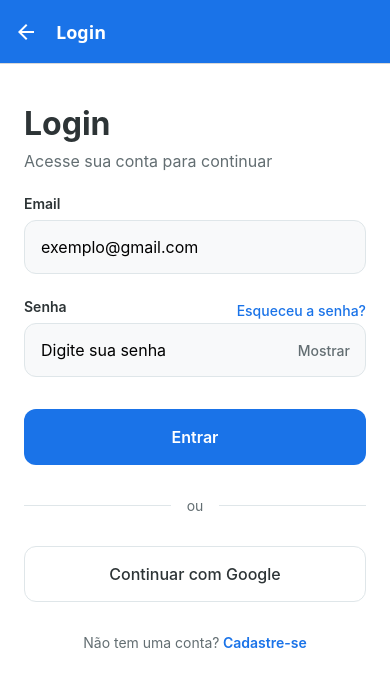
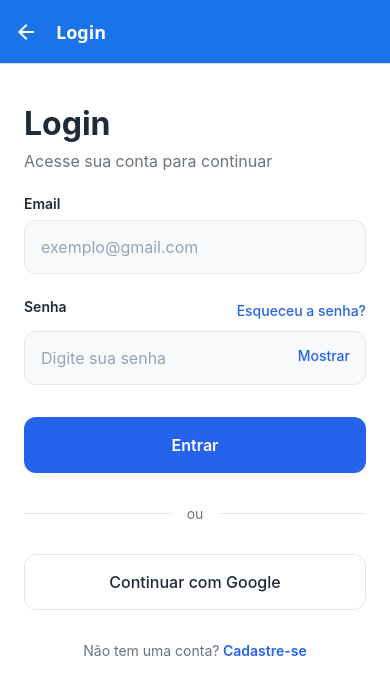
Before and after one commit to DiegoCarvalho-dev/SaasAcademia, a React Native app: screen /Login in a window 390 px wide. Shown: the top 694 px of the page. Built offline with nearby package versions, Linux system fonts and the light colour scheme.

Commit message:
feat: integrar LoginScreen com AuthContext

```diff
--- a/src/screens/LoginScreen.tsx
+++ b/src/screens/LoginScreen.tsx
@@ -8,22 +8,20 @@ import {
   KeyboardAvoidingView,
   Platform,
   ActivityIndicator,
+  Alert,
 } from 'react-native';
 import { useNavigation } from '@react-navigation/native';
 import { NativeStackNavigationProp } from '@react-navigation/native-stack';
 import { SafeAreaView } from 'react-native-safe-area-context';
-
-type RootStackParamList = {
-  Login: undefined;
-  Register: undefined;
-  Welcome: undefined;
-  MainTabs: undefined;
-};
+import { RootStackParamList } from '../App';
+import { useAuth } from '../contexts/AuthContext';
 
 type NavigationProp = NativeStackNavigationProp<RootStackParamList, 'Login'>;
 
 export default function LoginScreen() {
   const navigation = useNavigation<NavigationProp>();
+  const { signIn } = useAuth();
+
   const [email, setEmail] = useState('');
   const [password, setPassword] = useState('');
   const [loading, setLoading] = useState(false);
@@ -34,31 +32,26 @@ export default function LoginScreen() {
     return regex.test(email);
   };
 
-  const handleLogin = () => {
+  const handleLogin = async () => {
     if (!validateEmail(email)) {
-      alert('Por favor, insira um email válido (ex: usuario@gmail.com)');
+      Alert.alert('Erro', 'Por favor, insira um email válido');
       return;
     }
 
     if (!password || password.length < 6) {
-      alert('A senha deve ter pelo menos 6 caracteres');
+      Alert.alert('Erro', 'A senha deve ter pelo menos 6 caracteres');
       return;
     }
 
+    try {
       setLoading(true);
-
-    setTimeout(() => {
+      await signIn(email, password);
+      navigation.navigate('MainTabs');
+    } catch (error: any) {
+      Alert.alert('Erro', error.message || 'Falha no login. Verifique seus dados.');
+    } finally {
       setLoading(false);
-      navigation.navigate('MainTabs');
-    }, 1500);
-  };
-
-  const handleGoogleLogin = () => {
-    alert('Login com Google será implementado em breve');
-  };
-
-  const handleForgotPassword = () => {
-    alert('Funcionalidade de recuperação de senha em breve');
+    }
   };
 
   return (
@@ -80,6 +73,7 @@ export default function LoginScreen() {
             <TextInput
               style={styles.input}
               placeholder="exemplo@gmail.com"
+              placeholderTextColor="#94a3b8"
               value={email}
               onChangeText={setEmail}
               keyboardType="email-address"
@@ -91,13 +85,15 @@ export default function LoginScreen() {
           <View style={styles.inputGroup}>
             <View style={styles.passwordHeader}>
               <Text style={styles.label}>Senha</Text>
-              <TouchableOpacity onPress={handleForgotPassword}>
+              <TouchableOpacity onPress={() => Alert.alert('Em breve', 'Recuperação de senha em desenvolvimento')}>
                 <Text style={styles.forgotPassword}>Esqueceu a senha?</Text>
               </TouchableOpacity>
             </View>
+            <View style={styles.passwordContainer}>
               <TextInput
-              style={styles.input}
+                style={[styles.input, styles.passwordInput]}
                 placeholder="Digite sua senha"
+                placeholderTextColor="#94a3b8"
                 value={password}
                 onChangeText={setPassword}
                 secureTextEntry={!showPassword}
@@ -110,6 +106,7 @@ export default function LoginScreen() {
                   {showPassword ? 'Ocultar' : 'Mostrar'}
                 </Text>
               </TouchableOpacity>
+            </View>
           </View>
 
           <TouchableOpacity
@@ -132,7 +129,7 @@ export default function LoginScreen() {
 
           <TouchableOpacity
             style={styles.googleButton}
-            onPress={handleGoogleLogin}
+            onPress={() => Alert.alert('Em breve', 'Login com Google em desenvolvimento')}
           >
             <Text style={styles.googleButtonText}>Continuar com Google</Text>
           </TouchableOpacity>
@@ -164,12 +161,12 @@ const styles = StyleSheet.create({
   title: {
     fontSize: 32,
     fontWeight: '700',
-    color: '#2d3436',
+    color: '#1f2937',
     marginBottom: 8,
   },
   subtitle: {
     fontSize: 16,
-    color: '#636e72',
+    color: '#6b7280',
   },
   formContainer: {
     flex: 1,
@@ -182,39 +179,47 @@ const styles = StyleSheet.create({
   label: {
     fontSize: 14,
     fontWeight: '600',
-    color: '#2d3436',
+    color: '#1f2937',
     marginBottom: 8,
   },
   input: {
     borderWidth: 1,
-    borderColor: '#dfe6e9',
+    borderColor: '#e5e7eb',
     borderRadius: 12,
     padding: 16,
     fontSize: 16,
-    backgroundColor: '#f8f9fa',
+    backgroundColor: '#f8fafc',
+    color: '#1f2937',
   },
   passwordHeader: {
     flexDirection: 'row',
     justifyContent: 'space-between',
     alignItems: 'center',
+    marginBottom: 8,
   },
   forgotPassword: {
     fontSize: 14,
-    color: '#1a73e8',
+    color: '#2563eb',
     fontWeight: '500',
+  },
+  passwordContainer: {
+    position: 'relative',
+  },
+  passwordInput: {
+    paddingRight: 80,
   },
   showPasswordButton: {
     position: 'absolute',
     right: 16,
-    top: 44,
+    top: 16,
   },
   showPasswordText: {
     fontSize: 14,
-    color: '#636e72',
+    color: '#2563eb',
     fontWeight: '500',
   },
   loginButton: {
-    backgroundColor: '#1a73e8',
+    backgroundColor: '#2563eb',
     borderRadius: 12,
     height: 56,
     alignItems: 'center',
@@ -222,7 +227,7 @@ const styles = StyleSheet.create({
     marginTop: 8,
   },
   buttonDisabled: {
-    backgroundColor: '#90caf9',
+    backgroundColor: '#93c5fd',
   },
   loginButtonText: {
     color: '#ffffff',
@@ -237,16 +242,16 @@ const styles = StyleSheet.create({
   divider: {
     flex: 1,
     height: 1,
-    backgroundColor: '#dfe6e9',
+    backgroundColor: '#e5e7eb',
   },
   dividerText: {
     paddingHorizontal: 16,
     fontSize: 14,
-    color: '#636e72',
+    color: '#6b7280',
   },
   googleButton: {
     borderWidth: 1,
-    borderColor: '#dfe6e9',
+    borderColor: '#e5e7eb',
     borderRadius: 12,
     height: 56,
     alignItems: 'center',
@@ -254,7 +259,7 @@ const styles = StyleSheet.create({
     backgroundColor: '#ffffff',
   },
   googleButtonText: {
-    color: '#2d3436',
+    color: '#1f2937',
     fontSize: 16,
     fontWeight: '500',
   },
@@ -265,11 +270,11 @@ const styles = StyleSheet.create({
   },
   footerText: {
     fontSize: 14,
-    color: '#636e72',
+    color: '#6b7280',
   },
   registerLink: {
     fontSize: 14,
-    color: '#1a73e8',
+    color: '#2563eb',
     fontWeight: '600',
   },
 });
```
Lines whose indentation alone changed are shown as unchanged.
